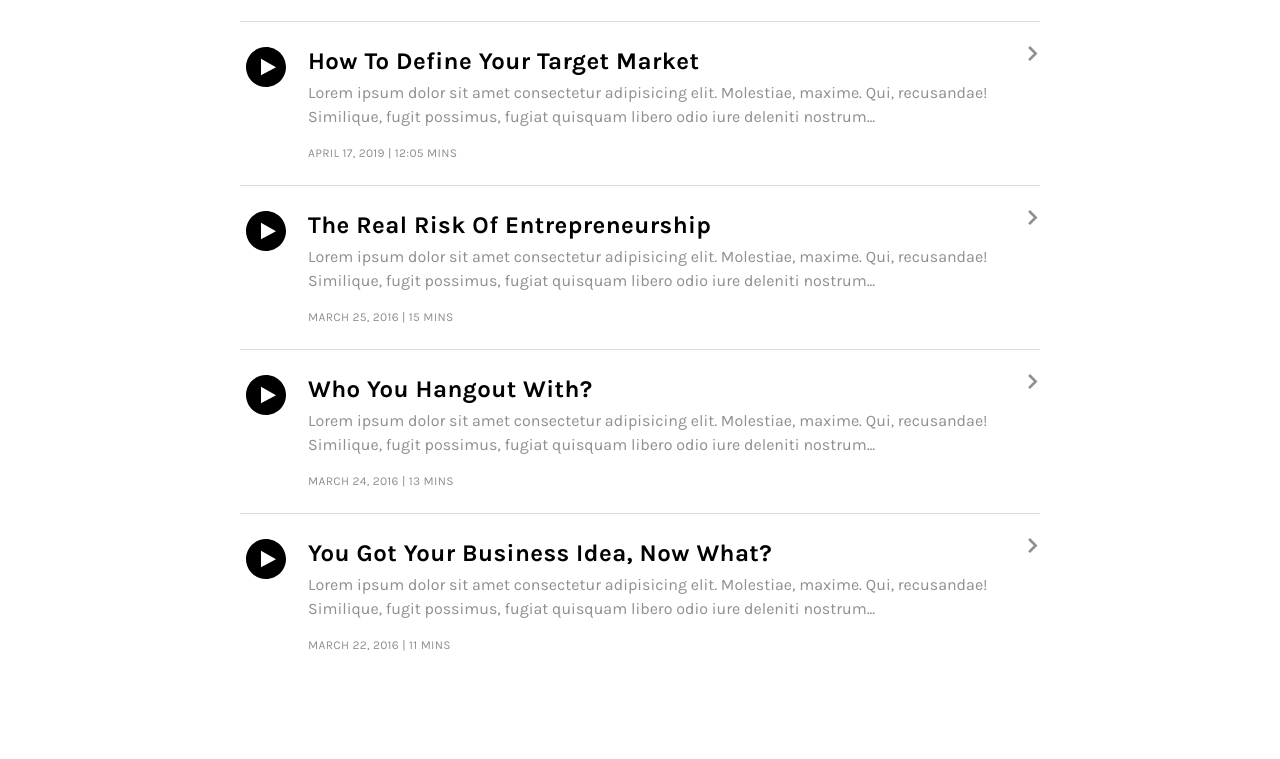
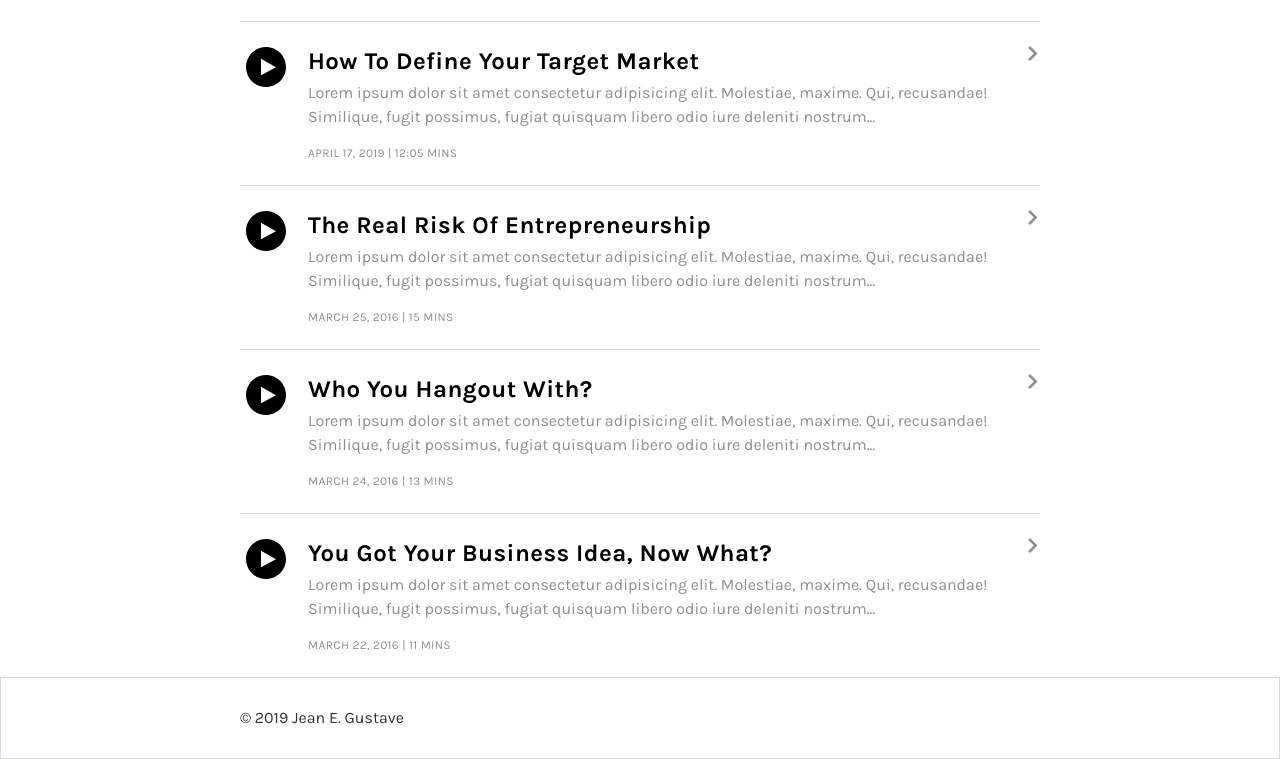
Before and after one commit to kenold/podkas, a website: page index.html in a window 1280 px wide. Shown: the part 637-1396 px from the top of the page. Before the commit the page ends 1314 px from the top, so only its background shows below. Drawn offline with nearby package versions, Linux system fonts and the light colour scheme.

Commit message:
add footer

```diff
--- a/index.html
+++ b/index.html
@@ -127,9 +127,14 @@
                     <svg xmlns="http://www.w3.org/2000/svg" width="24" height="24" viewBox="0 0 24 24"><path d="M5 3l3.057-3 11.943 12-11.943 12-3.057-3 9-9z"/></svg>
                 </div>
             </div>
-
         </section>
     </div>
+
+    <footer class="main__footer">
+        <div class="container">
+            &copy 2019 Jean E. Gustave
+        </div>
+    </footer>
     <script src="node_modules/jquery/dist/jquery.min.js"></script>
     <script src="js/app.js"></script>
 </body>
--- a/sass/main.scss
+++ b/sass/main.scss
@@ -141,7 +141,11 @@ button {
         display: none;
     }
 }
-
+.main__footer {
+    border: 1px solid $border-color;
+    color: rgba(0,0,0, .8);
+    padding: 2rem;
+}
 
 // DESKTOP
 @media (min-width: 768px) {
```
Also changed, not shown: css/style.css.
